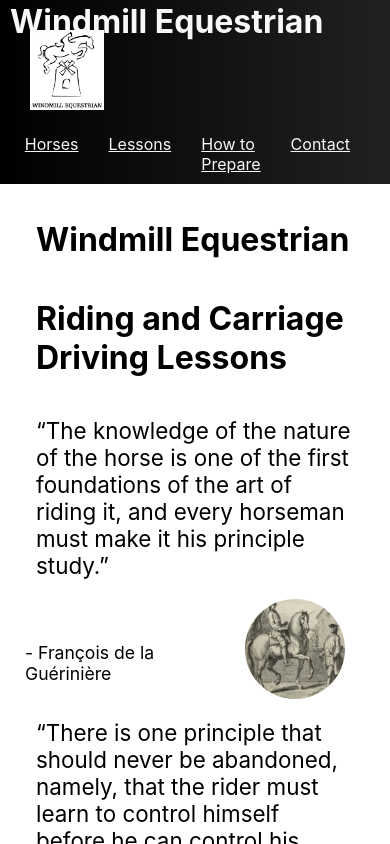
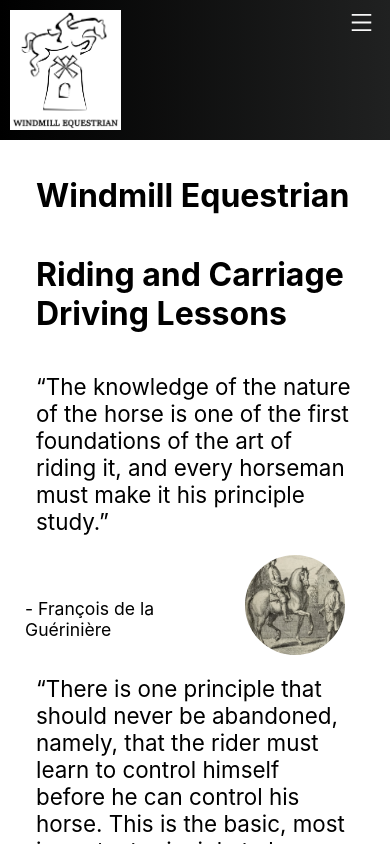
Before and after one commit to Matt-LaRochelle/horses, a React (Create React App) app: page / in a window 390 px wide. Shown: the top 844 px of the page. Built offline with nearby package versions, Linux system fonts and the light colour scheme.

Commit message:
update to navbar

```diff
--- a/package.json
+++ b/package.json
@@ -8,6 +8,7 @@
     "@testing-library/user-event": "^13.5.0",
     "react": "^18.2.0",
     "react-dom": "^18.2.0",
+    "react-icons": "^4.8.0",
     "react-router-dom": "^6.10.0",
     "react-scripts": "5.0.1",
     "web-vitals": "^2.1.4"
--- a/src/components/navbar/Navbar.jsx
+++ b/src/components/navbar/Navbar.jsx
@@ -1,15 +1,17 @@
-import React from "react";
+import React, { useState } from "react";
 import styles from './Navbar.module.css';
 import { Link } from 'react-router-dom';
 import l2 from '../images/l2.png';
+import {AiOutlineMenu, AiOutlineClose } from 'react-icons/ai';
 
 function Navbar() {
+    const [nav, setNav] = useState(false);
+
     return (
         <header className={styles.header}>
-            <h1 className={styles.h1}>Windmill Equestrian</h1>
             <img className={styles.img} src={l2} alt="windmill equestrian logo" />
             <nav>
-                <ul className={styles.ul}>
+                <ul className={nav ? [styles.menu, styles.active].join(' ') : [styles.menu]}>
                     <li className={styles.li}>
                         <Link to="/" className={styles.a}>Home</Link>
                     </li>
@@ -30,6 +32,9 @@ function Navbar() {
                     </li>
                 </ul>
             </nav>
+            <div onClick={()=> setNav(!nav)} className={styles.mobile_btn}>
+                {nav ? <AiOutlineClose size={25} /> : <AiOutlineMenu size={25} />}
+            </div>
         </header>
     );
 }
--- a/src/components/navbar/Navbar.module.css
+++ b/src/components/navbar/Navbar.module.css
@@ -3,26 +3,22 @@
     padding: 10px;
     color: #f8f8f8;
     background: linear-gradient(to right, rgb(0, 0, 0), rgb(32, 33, 33));
-}
-
-.h1 {
-    display: inline;
-    position: absolute;
-    top: 2px;
+    height: 140px;
 }
 
 .img {
-    height: 80px;
-    margin: 20px;
+    height: 120px;
+    margin: .01rem;
+    position: absolute;
 }
 
-.ul {
+.menu {
     display: flex;
     justify-content: end;
 }
 
 .li {
-    padding-right: 30px;
+    padding-right: 1rem;
     list-style-type: none;
     cursor: pointer;
 }
@@ -30,3 +26,45 @@
 .a {
     color: inherit;
 }
+
+.mobile_btn {
+    display: none;
+}
+
+
+@media screen and (max-width: 720px) {
+    .mobile_btn {
+        display: block;
+        position: absolute;
+        right: 1rem;
+        cursor: pointer;
+        z-index: 10;
+    }
+
+    .menu {
+        /* display: flex; */
+        flex-direction: column;
+        justify-content: space-evenly;
+        /* text-align: center; */
+        position: fixed;
+        left: -100%;
+        right: 0;
+        bottom: 0;
+        top: 0;
+        width: 100%;
+        height: 100vh;
+
+        background-color: #000000df;
+        z-index: 10;
+        transition: left 1s;
+    }
+
+    .li {
+        margin-left: 40%;
+        font-size: 2rem;
+    }
+
+    .active {
+        left: 0;
+    }
+}
```
Also changed, not shown: 1 other file (tests, documents, lock files or other folders).
